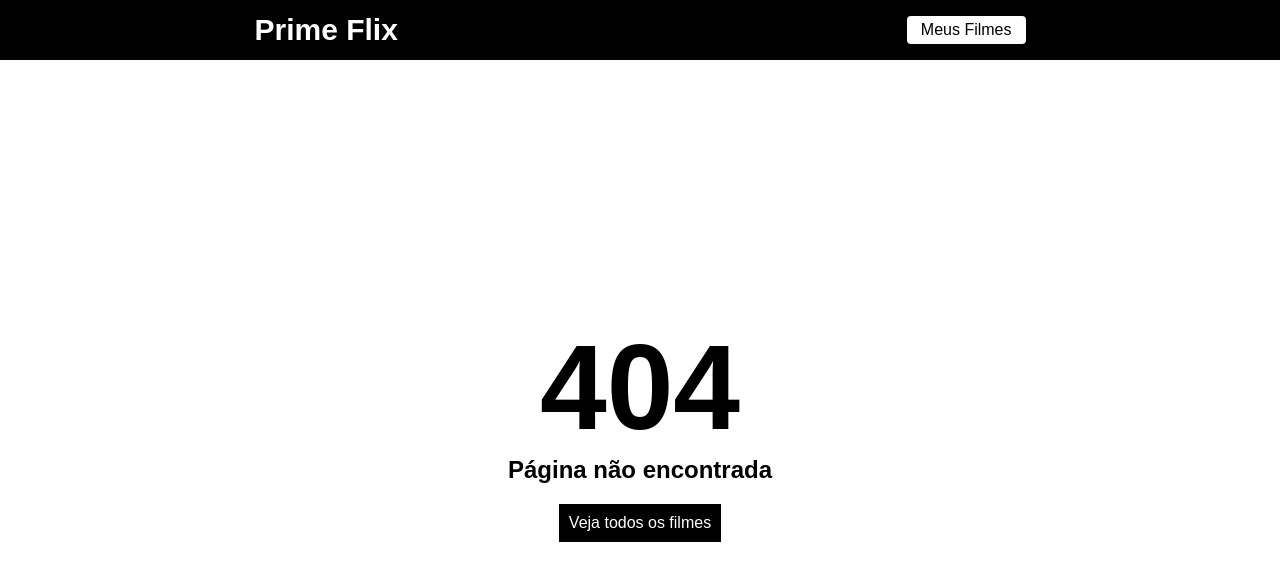
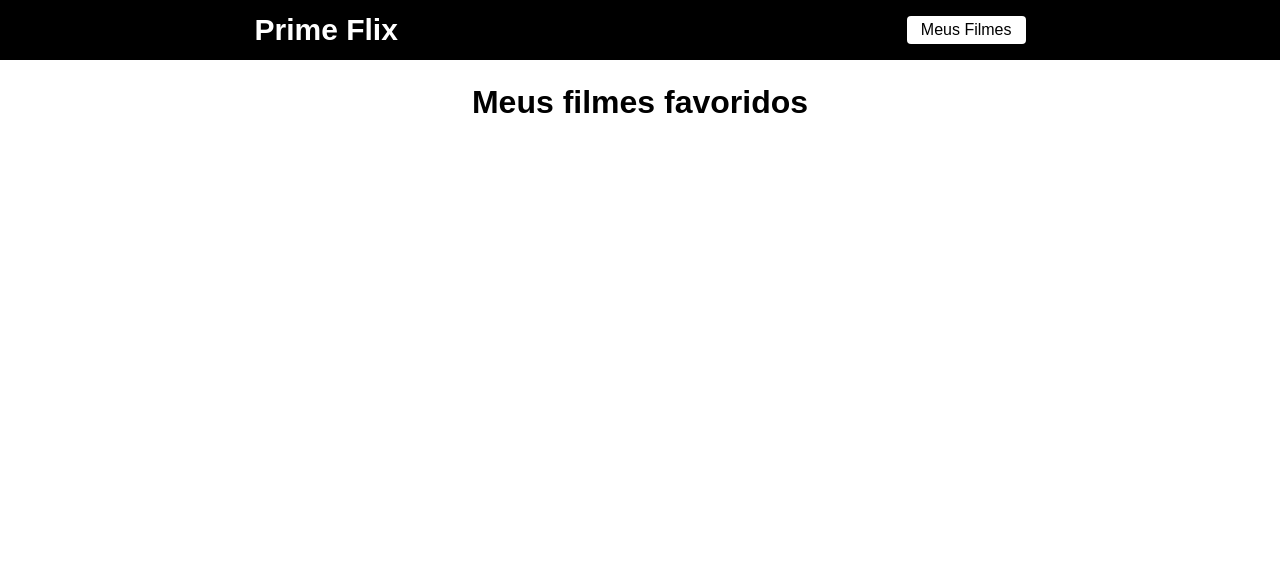
Before and after one commit to daniela-ecosis/prime-flix, a React (Create React App) app: page /favorito in a window 1280 px wide. Before the commit this address had no page. Shown: the top 580 px of the page. Built offline with nearby package versions, Linux system fonts and the light colour scheme.

Commit message:
Cria botão detalhes do filme salvo

```diff
--- a/src/components/Header/index.js
+++ b/src/components/Header/index.js
@@ -5,7 +5,7 @@
     return (
         <header>
           <Link className='logo' to="/" >Prime Flix</Link>
-          <Link className='favoritos' to='/favoritos' >Meus Filmes</Link>
+          <Link className='favoritos' to='/favorito' >Meus Filmes</Link>
         </header>
     );
 }
--- /dev/null
+++ b/src/pages/Favorito/favorito.css
@@ -0,0 +1,42 @@
+.meus-filmes {
+    display: flex;
+    flex-direction: column;
+    margin-top: 24px;
+    align-items: center;
+}
+
+.meus-filmes h1 {
+    margin-bottom: 14px;
+
+}
+
+.meus-filmes span {
+    font-size: 18px;
+
+}
+
+.meus-filmes ul {
+    width: 728px;
+
+}
+
+.meus-filmes ul li{
+    list-style: none;
+    display: flex;
+    justify-content: space-between;
+    align-items: center;
+    margin-bottom: 14px;
+
+}
+
+.meus-filmes div{
+    display: flex;
+    justify-content: center;
+    align-items: center;
+}
+
+.meus-filmes div a {
+    text-decoration: none;
+    color: #116feb;
+    margin-right: 14px;
+}
--- /dev/null
+++ b/src/pages/Favorito/index.js
@@ -0,0 +1,35 @@
+import { useState, useEffect } from 'react';
+import "./favorito.css";
+import { Link } from 'react-router-dom';
+
+
+function Favorito() {
+    const [filmes, setFilmes] = useState([])
+
+    useEffect(() => {
+        const minhaLista = localStorage.getItem("@primeflix");
+        setFilmes(JSON.parse(minhaLista) || [])
+    }, [])
+
+    return(
+        <div className='meus-filmes'>
+
+            <h1>Meus filmes favoridos</h1>
+                <ul>
+                    {filmes.map((item) => {
+                        return(
+                            <li key={item.id} >
+                                <span>{item.title}</span>
+                                <div>
+                                    <Link to={`/filme/${item.id}`} >Ver detalhes</Link>
+                                    <button>Excluir da Lista</button>
+                                </div>
+                            </li>
+                        )
+                    })}
+                </ul>
+
+        </div>
+    )
+}
+export default Favorito;
--- a/src/routes.js
+++ b/src/routes.js
@@ -4,6 +4,8 @@
 import Filme from "./pages/Filme";
 import Header from './components/Header';
 import Erro from './pages/Erro';
+import Favorito from './pages/Favorito';
+
 
 function RoutesApp() {
     return(
@@ -13,6 +15,7 @@
         <Routes>
             <Route path='/' element={ <Home/> } >Home</Route>
             <Route path='/filme/:id' element={ <Filme/> } >Filme</Route>
+            <Route path='/favorito' element={ <Favorito/> } >Favorito</Route>
 
             <Route path='*' element={ <Erro/>} ></Route>
         </Routes>
```
